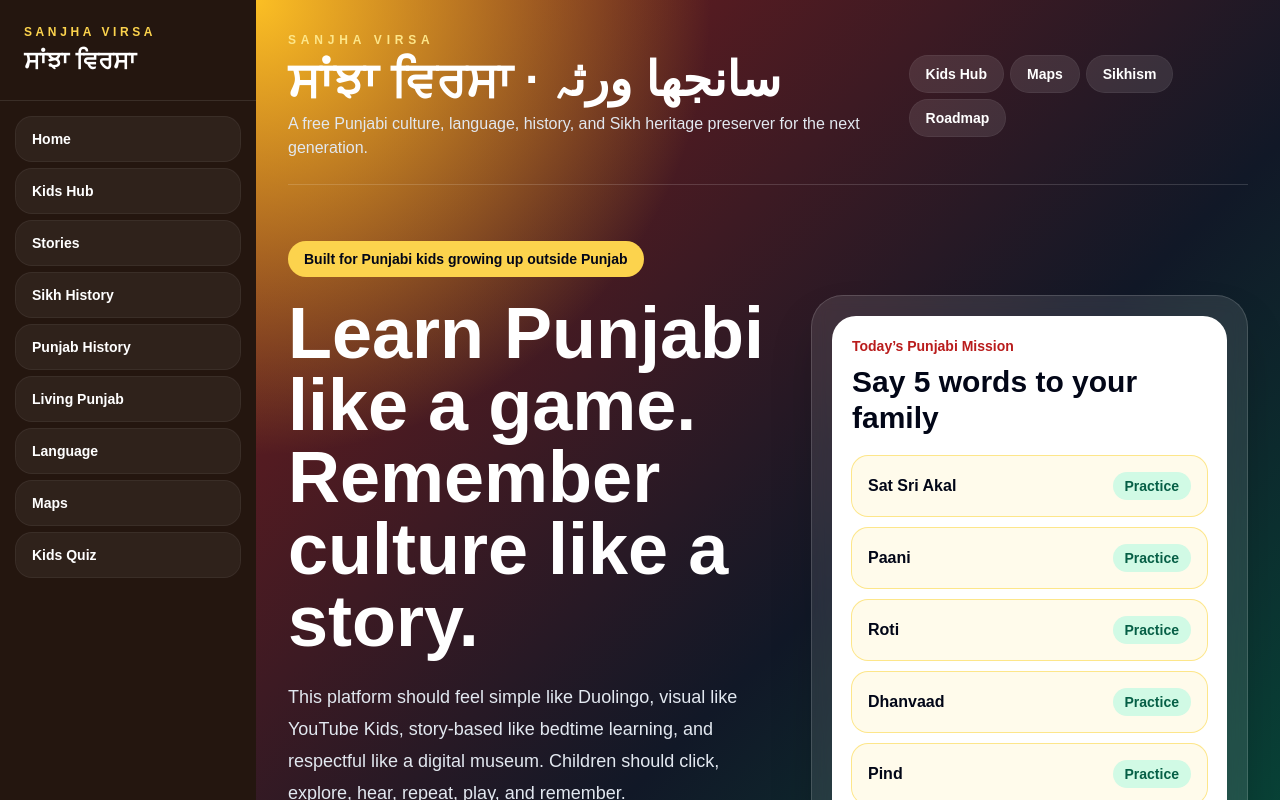
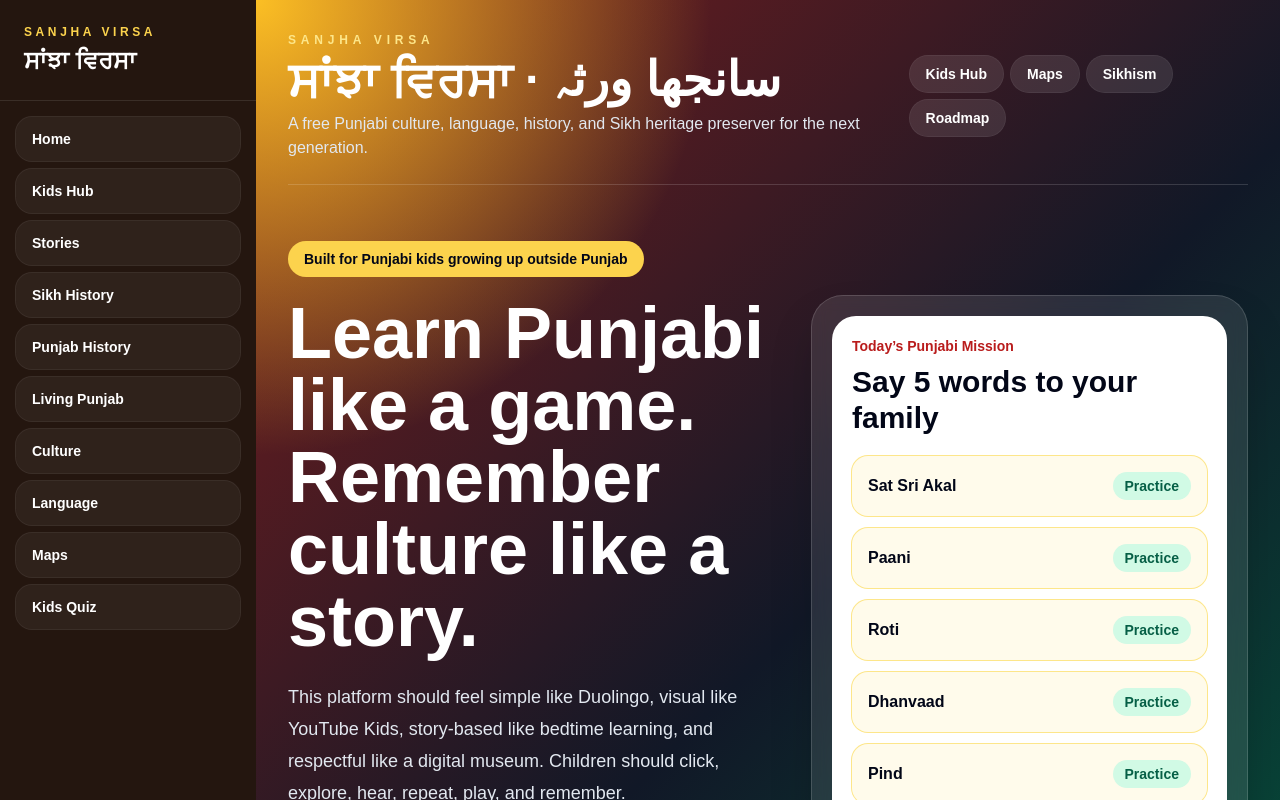
Before and after one commit to Gagan8atwal/sanjha-virsa, a Next.js app: page / in a window 1280 px wide. Shown: the top 800 px of the page. Built offline with nearby package versions, Linux system fonts and the light colour scheme.

Commit message:
Add Punjabi Culture World to navigation

```diff
--- a/components/SideMenu.tsx
+++ b/components/SideMenu.tsx
@@ -6,6 +6,7 @@ export default function SideMenu() {
     { label: 'Sikh History', href: '/heritage' },
     { label: 'Punjab History', href: '/worlds/history' },
     { label: 'Living Punjab', href: '/living-punjab' },
+    { label: 'Culture', href: '/culture' },
     { label: 'Language', href: '/language' },
     { label: 'Maps', href: '/maps' },
     { label: 'Kids Quiz', href: '/quiz' },
```
